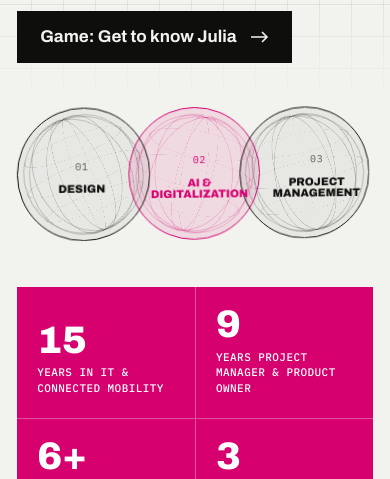
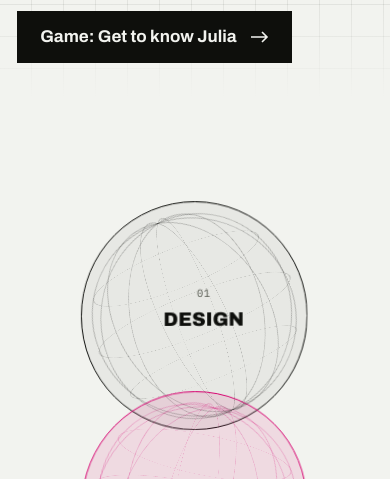
Before and after one commit to ngsgg58794-lab/julia-wimmer.com, a plain HTML site: page index.html in a window 390 px wide. Shown: the part 1052-1531 px from the top of the page. Drawn offline with Linux system fonts and the light colour scheme.

Commit message:
Drei Felder: eigene Sektion über den ganzen Bildschirm mit mehr Luft; auf dem Handy untereinander als vertikales Venn
Co-Authored-By: Claude Opus 5.5 <noreply@anthropic.com>
Claude-Session: https://claude.ai/code/session_01MCYRdb9ZxpwyyzBBQ1uqyV

```diff
--- a/index.html
+++ b/index.html
@@ -745,10 +745,10 @@ html[lang="de"] .hv5{--ft:calc(var(--pt) + var(--fs,10vw)*.66)}
 
 /* ---- three fields as 3D wireframe orbs (2026-11-24): fly in and overlap on scroll (--fp from JS), slow spin,
    tilt with the pointer (--tx/--ty), sway on touch screens. Static Venn row without JS or with reduced motion. ---- */
-.tri{overflow-x:clip;padding-top:clamp(8px,2vw,32px);padding-bottom:clamp(36px,5vw,84px)}
-.trc{max-width:60rem;margin:0 auto;container-type:inline-size;perspective:2400px;perspective-origin:50% 30%}
+.tri{overflow-x:clip;display:flex;flex-direction:column;justify-content:center;min-height:calc(100svh - 53px);padding-top:clamp(56px,10vh,140px);padding-bottom:clamp(56px,10vh,140px)}
+.trc{width:min(100%,64rem,calc((100svh - 53px)*1.45));margin:0 auto;container-type:inline-size;perspective:2400px;perspective-origin:50% 30%}
 .trs{display:flex;justify-content:center;transform-style:preserve-3d;transform:rotateX(calc(var(--ty,0)*-12deg)) rotateY(calc(var(--tx,0)*16deg));transition:transform .5s cubic-bezier(.2,.7,.2,1)}
-.orb{--d:37.31cqi;--r:18.655cqi;--s:calc(1 - var(--fp,1));position:relative;flex:0 0 var(--d);height:var(--d);transform-style:preserve-3d;
+.orb{--d:37.31cqi;--r:calc(var(--d)/2);--s:calc(1 - var(--fp,1));position:relative;flex:0 0 var(--d);width:var(--d);height:var(--d);transform-style:preserve-3d;
   transform:translate3d(calc((var(--i) - 1)*var(--s)*46cqi),calc(var(--s)*18cqi),calc(var(--s)*-34cqi)) rotateX(calc(var(--s)*64deg)) rotateY(calc((var(--i) - 1)*var(--s)*-38deg))}
 .orb+.orb{margin-left:-5.97cqi}
 .orb::before{content:"";position:absolute;inset:0;border-radius:50%;border:1.5px solid var(--ink);background:rgba(14,15,12,.045);transition:background-color .3s ease}
@@ -768,14 +768,23 @@ html[lang="de"] .hv5{--ft:calc(var(--pt) + var(--fs,10vw)*.66)}
 .orb:first-child .orl{padding-right:8%}
 .orb:last-child .orl{padding-left:8%}
 .orb:hover .orl{transform:translateZ(var(--r))}
-.orl i{font-style:normal;font-family:var(--mono);font-size:max(10px,1.7cqi);letter-spacing:.06em;color:var(--grey)}
-.orl b{font-size:max(11px,3.1cqi);font-weight:850;font-stretch:72%;line-height:.98;text-transform:uppercase;letter-spacing:.005em}
+.orl i{font-style:normal;font-family:var(--mono);font-size:max(10px,calc(var(--d)*.0456));letter-spacing:.06em;color:var(--grey)}
+.orl b{font-size:max(11px,calc(var(--d)*.083));font-weight:850;font-stretch:72%;line-height:.98;text-transform:uppercase;letter-spacing:.005em}
 .orb.m .orl i,.orb.m .orl b{color:var(--mag)}
 @media (prefers-reduced-motion:no-preference){
   .orw{animation:orspin var(--sp,24s) linear infinite}
   .orb:nth-child(2) .orw{animation-direction:reverse}
 }
 @media (hover:none) and (prefers-reduced-motion:no-preference){.trs{animation:orsway 10s ease-in-out infinite alternate}}
+/* phones: the three fields stacked as a vertical Venn so they fill the screen */
+@media (max-width:600px){
+  .tri{min-height:calc(100svh - 33px)}
+  .trs{flex-direction:column;align-items:center}
+  .orb{--d:64cqi}
+  .orb+.orb{margin:-11cqi 0 0}
+  .orb:first-child .orl{padding:0 0 9%}
+  .orb:last-child .orl{padding:9% 0 0}
+}
 @keyframes orspin{to{transform:rotateY(360deg)}}
 @keyframes orsway{from{transform:rotateX(8deg) rotateY(-14deg)}to{transform:rotateX(-6deg) rotateY(14deg)}}
 @media (prefers-reduced-motion:reduce){.trs{transition:none}}
```
